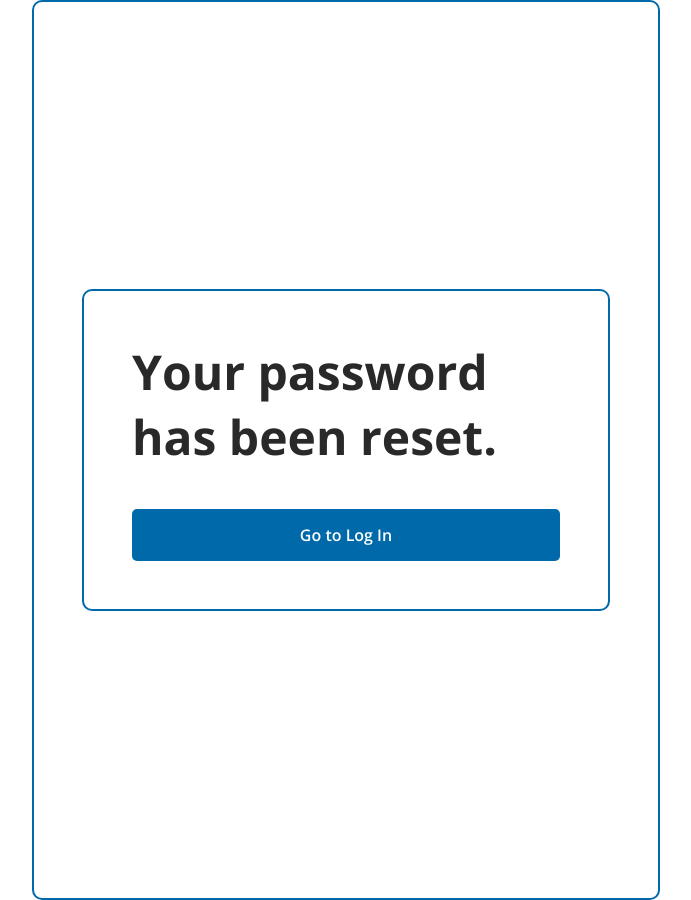
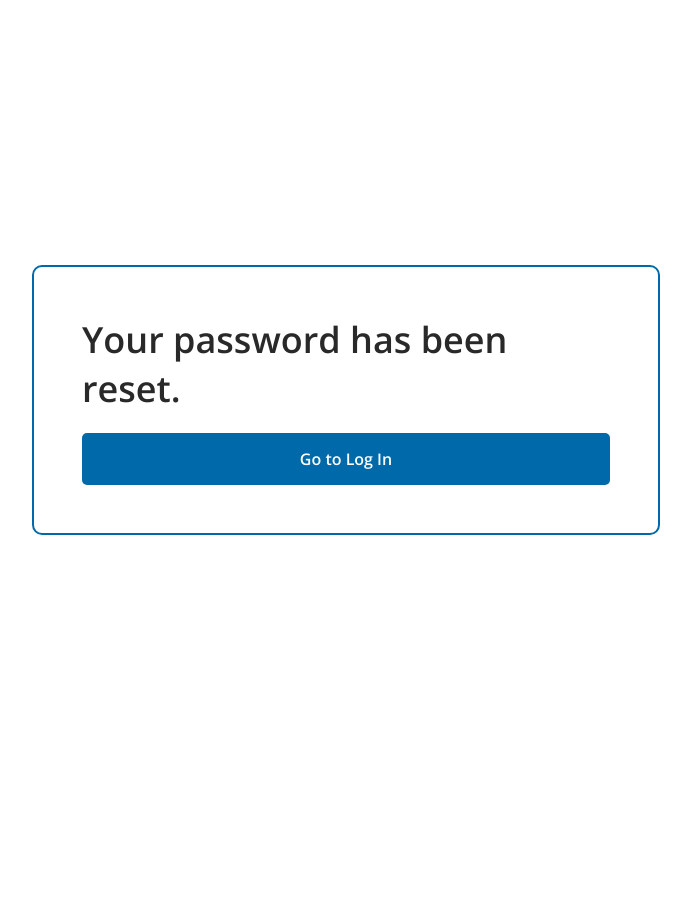
Before and after one commit to calblueprint/immigration-justice-project, a Next.js app: page /confirm-reset-password in a window 1280 px wide. Shown: the whole page, without its empty margins (294-985 px from the left). After the commit the page ends 800 px from the top, so only its background shows below. Built offline with nearby package versions, Linux system fonts and the light colour scheme.

Commit message:
use Link instead of A for login -> forgot password

```diff
--- a/src/app/(auth)/confirm-reset-password/page.tsx
+++ b/src/app/(auth)/confirm-reset-password/page.tsx
@@ -1,21 +1,19 @@
 'use client';
 
 import { useRouter } from 'next/navigation';
-import { H1, H4 } from '@/styles/text';
-import { OuterDiv, FormDiv } from '@/app/(auth)/styles';
+import { H2, H4 } from '@/styles/text';
 import BigButton from '@/components/BigButton';
+import { SpacerDiv } from '../styles';
 
 export default function ConfirmResetPassword() {
   const { push } = useRouter();
 
   return (
-    <OuterDiv>
-      <FormDiv>
-        <H1>Your password has been reset.</H1>
-        <BigButton type="button" onClick={() => push('/login')}>
-          <H4 $color="white">Go to Log In</H4>
-        </BigButton>
-      </FormDiv>
-    </OuterDiv>
+    <SpacerDiv>
+      <H2>Your password has been reset.</H2>
+      <BigButton type="button" onClick={() => push('/login')}>
+        <H4 $color="white">Go to Log In</H4>
+      </BigButton>
+    </SpacerDiv>
   );
 }
--- a/src/app/(auth)/reset-password/page.tsx
+++ b/src/app/(auth)/reset-password/page.tsx
@@ -6,7 +6,7 @@ import TextInput from '@/components/TextInput/index';
 import { H1, H4 } from '@/styles/text';
 import { QuestionsDiv } from '@/app/(auth)/styles';
 import BigButton from '@/components/BigButton';
-import supabase from '../../../api/supabase/createClient';
+import supabase from '@/api/supabase/createClient';
 
 export default function ResetPassword() {
   const [newPassword, setNewPassword] = useState('');
--- a/src/components/TextInput/styles.tsx
+++ b/src/components/TextInput/styles.tsx
@@ -9,7 +9,7 @@ export const InputText = styled(P)<{ $error: boolean }>`
   ${openSans.style}
   color: ${COLORS.greyDarker};
 
-  padding: 0.625rem 1.25rem; // 10px 20px 10px 20px;
+  padding: 0.625rem 1.25rem;
   border-radius: 0.313rem; // 5px
   border: 2px solid
     ${({ $error }) => ($error ? COLORS.redMid : COLORS.greyDark)};
```
Also changed, not shown: src/app/(auth)/forgot-password/page.tsx (+3 -4 lines), src/app/(auth)/login/page.tsx (+4 -3 lines).
